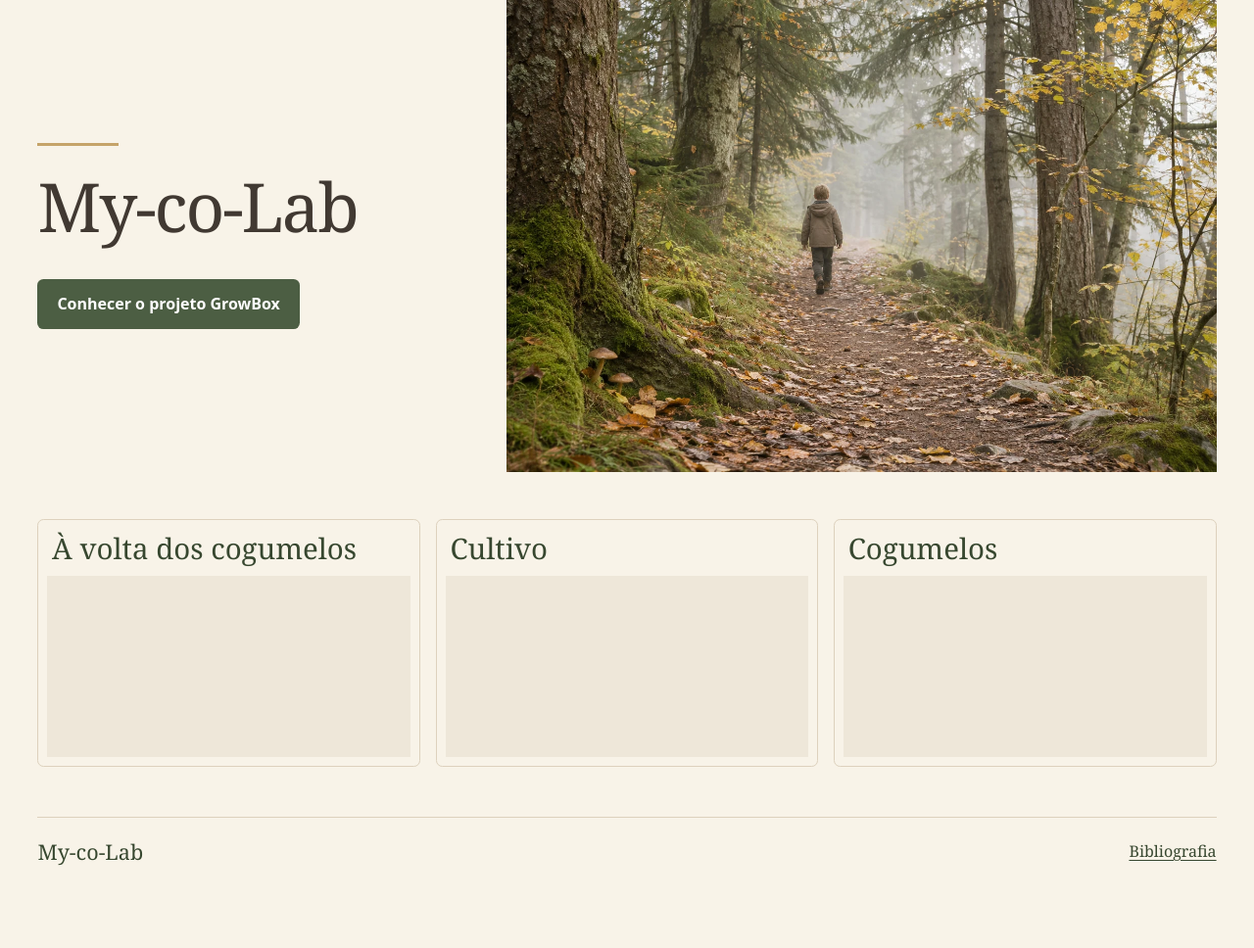
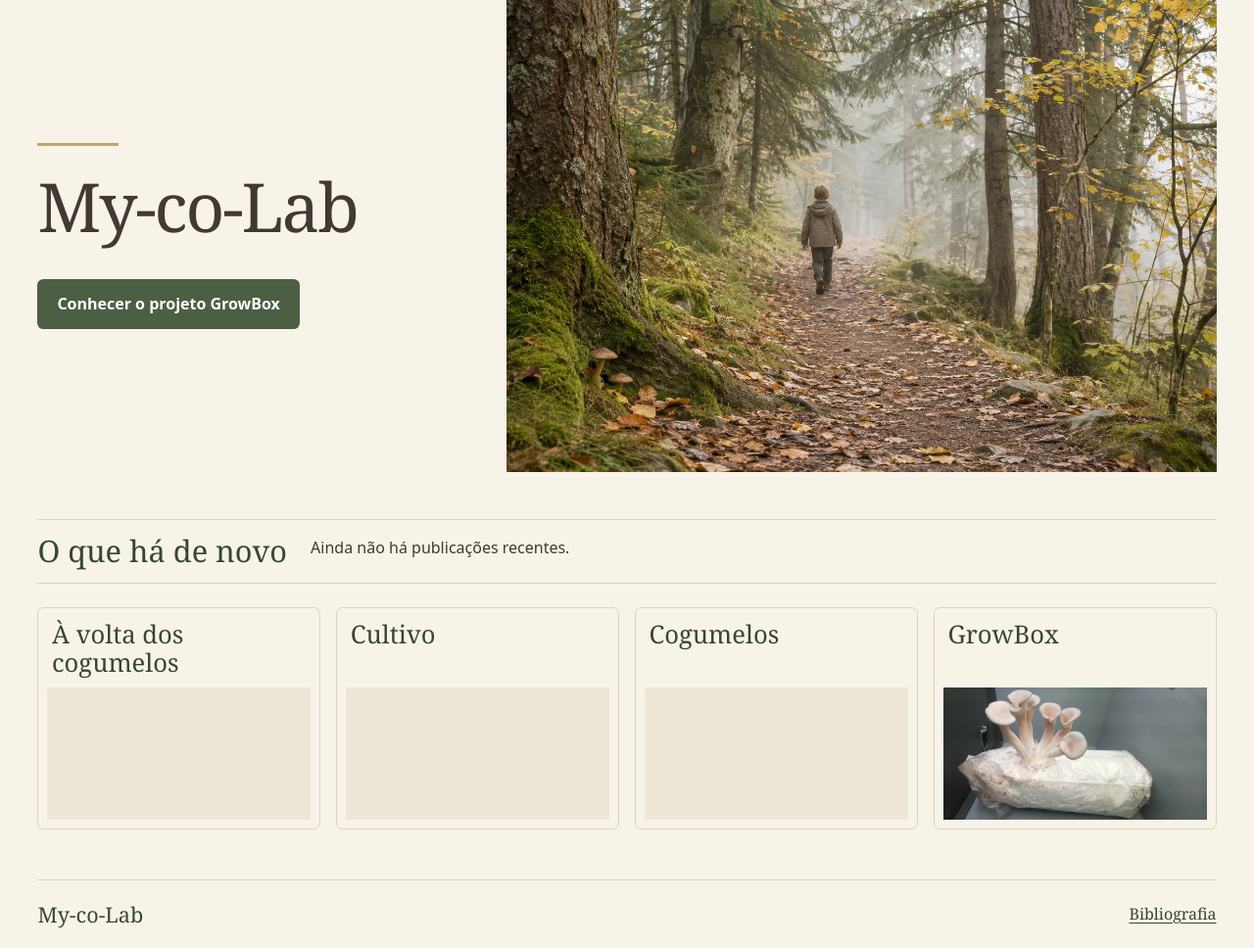
Before and after one commit to giansch561-cell/My-co-Lab_Site, a Django app: page / in a window 1280 px wide. Shown: the part 136-1104 px from the top of the page at 98% size. Before the commit the page ends 1020 px from the top, so only its background shows below. Run offline with Django 5.2, Linux system fonts and the light colour scheme; data that the repository does not hold is empty.

Commit message:
Mostra novidades no Início e acrescenta os guias GrowBox

```diff
--- a/django_site/editorial/admin.py
+++ b/django_site/editorial/admin.py
@@ -1,6 +1,6 @@
 from django.contrib import admin
 
-from .models import Artigo, Cogumelo, Fonte, MetodoCultivo, Pagina
+from .models import Artigo, Cogumelo, Fonte, GuiaGrowBox, MetodoCultivo, Pagina
 
 
 class AdminComTraducoes(admin.ModelAdmin):
@@ -27,11 +27,11 @@ class PaginaAdmin(AdminComTraducoes):
 
 
 class FichaAdmin(AdminComTraducoes):
-    list_display = ("titulo", "publicado", "ordem")
+    list_display = ("titulo", "publicado", "publicado_em", "ordem")
     list_filter = ("publicado",)
     search_fields = ("titulo", "titulo_de", "titulo_en")
     prepopulated_fields = {"slug": ("titulo",)}
 
 
-admin.site.register([Artigo, Cogumelo, MetodoCultivo], FichaAdmin)
+admin.site.register([Artigo, Cogumelo, MetodoCultivo, GuiaGrowBox], FichaAdmin)
 admin.site.register(Fonte)
--- a/django_site/editorial/static/editorial/site.css
+++ b/django_site/editorial/static/editorial/site.css
@@ -217,8 +217,52 @@ h2 {
     list-style: none;
 }
 
-.abertura + .grelha {
+.grelha-inicio {
+    grid-template-columns: repeat(4, minmax(0, 1fr));
+}
+
+.grelha-inicio .cartao-titulo {
+    font-size: clamp(1.35rem, 2vw, 1.8rem);
+}
+
+.novidades {
+    display: grid;
+    grid-template-columns: max-content minmax(0, 1fr);
+    align-items: start;
+    gap: .85rem 1.5rem;
     margin-top: clamp(1.5rem, 3.7vw, 3.5rem);
+    padding-block: 1rem;
+    border-block: 1px solid var(--borda);
+}
+
+.novidades h2 {
+    margin: 0;
+    color: var(--musgo-escuro);
+    font-size: clamp(1.45rem, 2.4vw, 2rem);
+}
+
+.novidades ul,
+.novidades p {
+    margin: 0;
+}
+
+.novidades ul {
+    display: grid;
+    gap: .35rem;
+    padding: 0;
+    list-style: none;
+}
+
+.novidades li {
+    display: flex;
+    flex-wrap: wrap;
+    align-items: baseline;
+    gap: .15rem 1rem;
+}
+
+.novidades time {
+    white-space: nowrap;
+    font-size: .92rem;
 }
 
 .grelha > li {
@@ -311,6 +355,10 @@ h2 {
 }
 
 @media (max-width: 69rem) {
+    .grelha-inicio {
+        grid-template-columns: repeat(2, minmax(0, 1fr));
+    }
+
     .menu-computador {
         display: none;
     }
@@ -363,7 +411,7 @@ h2 {
         padding-inline: .15rem;
     }
 
-    .abertura, .grelha {
+    .abertura, .grelha, .novidades {
         grid-template-columns: minmax(0, 1fr);
     }
 
--- a/django_site/editorial/templates/editorial/cartao.html
+++ b/django_site/editorial/templates/editorial/cartao.html
@@ -1,8 +1,11 @@
+{% load static %}
 <li>
     <a class="cartao" href="{{ destino }}">
         <span class="cartao-titulo">{{ titulo }}</span>
         {% if imagem %}
             <img class="cartao-imagem{% if esboco %} esboco{% endif %}" src="{{ imagem.url }}" alt="" loading="lazy" decoding="async">
+        {% elif imagem_padrao %}
+            <img class="cartao-imagem" src="{% static imagem_padrao %}" alt="" loading="lazy" decoding="async">
         {% else %}
             <span class="cartao-imagem espaco-imagem" aria-hidden="true"></span>
         {% endif %}
--- a/django_site/editorial/templates/editorial/ficha.html
+++ b/django_site/editorial/templates/editorial/ficha.html
@@ -21,7 +21,7 @@
             <p class="ligacao-secao">
                 <a href="{{ ficha.metodo_cultivo.get_absolute_url }}">{% translate "Aprender a cultivar" %}</a>
             </p>
-        {% elif secao == 'cultivo' %}
+        {% elif secao == 'cultivo' or secao == 'growbox' %}
             {% if ficha.url_compra and ficha.preco %}
                 <p class="ligacao-secao">
                     <a class="botao" href="{{ ficha.url_compra }}">{% translate "Comprar o guia em PDF" %}</a>
--- a/django_site/editorial/templates/editorial/inicio.html
+++ b/django_site/editorial/templates/editorial/inicio.html
@@ -15,10 +15,25 @@
             <img class="abertura-imagem" src="{% static 'editorial/bosque.webp' %}" width="1400" height="933" alt="{% translate 'Uma criança segue por um caminho no bosque de outono, entre as árvores e a névoa.' %}" fetchpriority="high">
         {% endif %}
     </section>
-    <ul class="grelha" aria-label="{% translate 'Explorar o My-co-Lab' %}">
+    <section class="novidades" aria-labelledby="titulo-novidades">
+        <h2 id="titulo-novidades">{% translate "O que há de novo" %}</h2>
+        {% if recentes %}
+            <ul>
+                {% for ficha in recentes %}
+                    <li>
+                        <time datetime="{{ ficha.publicado_em|date:'c' }}">{{ ficha.publicado_em|date:"j M Y" }}</time>
+                        <a href="{{ ficha.get_absolute_url }}">{{ ficha|texto_localizado:"titulo" }}</a>
+                    </li>
+                {% endfor %}
+            </ul>
+        {% else %}
+            <p>{% translate "Ainda não há publicações recentes." %}</p>
+        {% endif %}
+    </section>
+    <ul class="grelha grelha-inicio" aria-label="{% translate 'Explorar o My-co-Lab' %}">
         {% for cartao in cartoes %}
             {% url cartao.rota as destino %}
-            {% include 'editorial/cartao.html' with titulo=cartao.titulo imagem=cartao.pagina.imagem destino=destino only %}
+            {% include 'editorial/cartao.html' with titulo=cartao.titulo imagem=cartao.pagina.imagem imagem_padrao=cartao.imagem_padrao destino=destino only %}
         {% endfor %}
     </ul>
 {% endblock %}
--- a/django_site/editorial/templates/editorial/pagina.html
+++ b/django_site/editorial/templates/editorial/pagina.html
@@ -26,4 +26,9 @@
             </video>
         </section>
     {% endif %}
+    {% if secao == 'mycobox' %}
+        <p class="ligacao-secao">
+            <a href="{% url 'editorial:growbox' %}">{% translate "Ver os guias da GrowBox" %}</a>
+        </p>
+    {% endif %}
 {% endblock %}
--- a/django_site/editorial/urls.py
+++ b/django_site/editorial/urls.py
@@ -2,13 +2,14 @@ from django.urls import path
 from django.utils.translation import gettext_lazy as _
 
 from . import views
-from .models import Artigo, Cogumelo, MetodoCultivo
+from .models import Artigo, Cogumelo, GuiaGrowBox, MetodoCultivo
 
 app_name = "editorial"
 
 artigos = Artigo.objects.filter(publicado=True)
 cogumelos = Cogumelo.objects.filter(publicado=True).select_related("metodo_cultivo")
 metodos = MetodoCultivo.objects.filter(publicado=True)
+guias_growbox = GuiaGrowBox.objects.filter(publicado=True)
 
 urlpatterns = [
     path("", views.inicio, name="inicio"),
@@ -53,6 +54,19 @@ urlpatterns = [
         name="metodo",
     ),
     path(
+        "growbox/",
+        views.CatalogoView.as_view(
+            queryset=guias_growbox,
+            extra_context={"titulo": "GrowBox", "secao": "growbox"},
+        ),
+        name="growbox",
+    ),
+    path(
+        "growbox/<slug:slug>/",
+        views.FichaView.as_view(queryset=guias_growbox, extra_context={"secao": "growbox"}),
+        name="guia_growbox",
+    ),
+    path(
         "mycobox/",
         views.pagina,
         {"secao": "mycobox", "titulo": "MycoBox", "imagem_padrao": "editorial/mycobox.webp"},
--- a/django_site/editorial/views.py
+++ b/django_site/editorial/views.py
@@ -1,7 +1,7 @@
 from django.shortcuts import render
 from django.views.generic import DetailView, ListView
 
-from .models import Fonte, Pagina
+from .models import Artigo, Cogumelo, Fonte, GuiaGrowBox, MetodoCultivo, Pagina
 
 
 def inicio(request):
@@ -9,16 +9,34 @@ def inicio(request):
         (Pagina.Secao.ARTIGOS, "editorial:artigos"),
         (Pagina.Secao.CULTIVO, "editorial:cultivo"),
         (Pagina.Secao.COGUMELOS, "editorial:cogumelos"),
+        (Pagina.Secao.GROWBOX, "editorial:growbox"),
     )
     paginas = Pagina.objects.in_bulk(field_name="secao")
     cartoes = [
-        {"titulo": secao.label, "rota": rota, "pagina": paginas.get(secao)}
+        {
+            "titulo": secao.label,
+            "rota": rota,
+            "pagina": paginas.get(secao),
+            "imagem_padrao": "editorial/growbox.webp" if secao == Pagina.Secao.GROWBOX else "",
+        }
         for secao, rota in secoes
     ]
+    recentes = []
+    for modelo in (Artigo, Cogumelo, MetodoCultivo, GuiaGrowBox):
+        recentes.extend(
+            modelo.objects.filter(publicado=True, publicado_em__isnull=False)
+            .order_by("-publicado_em", "-pk")[:3]
+        )
+    recentes.sort(key=lambda ficha: ficha.publicado_em, reverse=True)
     return render(
         request,
         "editorial/inicio.html",
-        {"secao": "inicio", "pagina": paginas.get(Pagina.Secao.INICIO), "cartoes": cartoes},
+        {
+            "secao": "inicio",
+            "pagina": paginas.get(Pagina.Secao.INICIO),
+            "cartoes": cartoes,
+            "recentes": recentes[:3],
+        },
     )
 
 
```
Also changed, not shown: django_site/editorial/models.py (+36 -1 lines), django_site/editorial/tests.py (+71 -1 lines), django_site/README.md, django_site/editorial/migrations/0003_growbox_e_datas_de_publicacao.py (added), django_site/editorial/static/editorial/growbox.webp (added), django_site/locale/de/LC_MESSAGES/django.po, django_site/locale/en/LC_MESSAGES/django.po, 2 other files.
